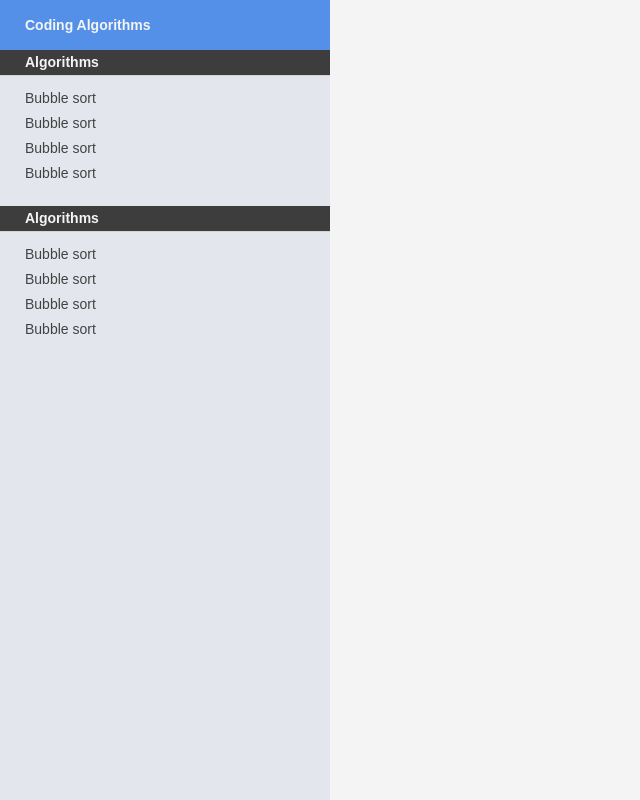
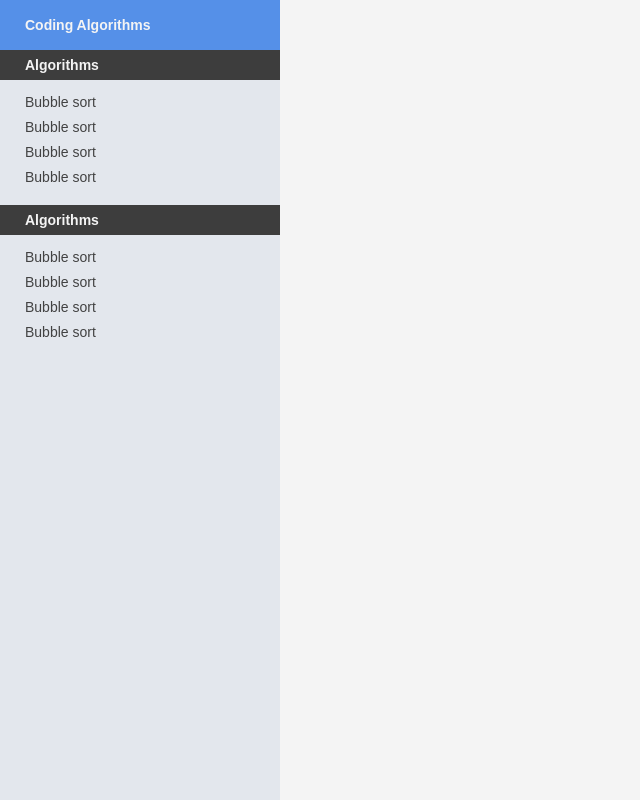
Before and after one commit to ericnam/codingalgorithms, a React (Create React App) app in the folder client/: page / in a window 1280 px wide. Shown: the whole page, without its empty margins (0-640 px from the left). Built offline with nearby package versions, Linux system fonts and the light colour scheme.

Commit message:
Update SideNavbar css and main stylesheet

```diff
--- a/client/src/stylesheets/Partial/SideNavbar.css
+++ b/client/src/stylesheets/Partial/SideNavbar.css
@@ -1,11 +1,11 @@
 .side-navbar {
   background-color: #e3e7ed;
-  width: 330px;
+  width: 280px;
   height: 100vh; }
   .side-navbar .header {
     font-weight: bold;
     line-height: 50px;
-    width: 330px;
+    width: 280px;
     background-color: #5590e8;
     color: #f4f4f4;
     -webkit-touch-callout: none;
@@ -20,17 +20,18 @@
     line-height: 25px; }
     .side-navbar .algo-list .algo-section {
       float: left;
-      padding: 0 0 20px; }
+      padding: 0 0 15px; }
       .side-navbar .algo-list .algo-section .title {
         float: left;
         font-weight: bold;
-        width: 305px;
-        border-bottom: 1px solid lightgrey;
+        width: 255px;
         color: #f4f4f4;
         margin: 0px 0 10px 0;
         padding: 0 0 0 25px;
+        line-height: 30px;
         background-color: #3d3d3d; }
       .side-navbar .algo-list .algo-section nav a {
-        margin: 0 25px;
+        margin: 0 10px 0 0;
+        padding: 0 0 0 25px;
         float: left;
-        width: 305px; }
+        width: 255px; }
--- a/client/src/stylesheets/Partial/SideNavbar.scss
+++ b/client/src/stylesheets/Partial/SideNavbar.scss
@@ -2,13 +2,13 @@
 
 .side-navbar {
     background-color: $primary-color;
-    width: 330px;
+    width: 280px;
     height: 100vh;
 
     .header {
         font-weight: bold;
         line-height: 50px;
-        width: 330px;
+        width: 280px;
         background-color:$accent-color;
         color: $white;
 
@@ -30,24 +30,26 @@
 
         .algo-section {
             float: left;
-            padding: 0 0 20px;
+            padding: 0 0 15px;
 
             .title {
                 float: left;
                 font-weight: bold;
-                width: 305px;
-                border-bottom: 1px solid lightgrey;
+                width: 255px;
+                // border-bottom: 1px solid lightgrey;
                 color: $white;
                 margin: 0px 0 10px 0;
                 padding: 0 0 0 25px;
+                line-height: 30px;
                 background-color: #3d3d3d;
             }
 
             nav {
                 a {
-                    margin: 0 25px;
+                    margin: 0 10px 0 0;
+                    padding: 0 0 0 25px;
                     float: left;
-                    width: 305px;
+                    width: 255px;
                 }
             }
         }
--- a/client/src/stylesheets/Stylesheet.css
+++ b/client/src/stylesheets/Stylesheet.css
@@ -31,12 +31,12 @@ body {
 
 .side-navbar {
   background-color: #e3e7ed;
-  width: 330px;
+  width: 280px;
   height: 100vh; }
   .side-navbar .header {
     font-weight: bold;
     line-height: 50px;
-    width: 330px;
+    width: 280px;
     background-color: #5590e8;
     color: #f4f4f4;
     -webkit-touch-callout: none;
@@ -51,17 +51,18 @@ body {
     line-height: 25px; }
     .side-navbar .algo-list .algo-section {
       float: left;
-      padding: 0 0 20px; }
+      padding: 0 0 15px; }
       .side-navbar .algo-list .algo-section .title {
         float: left;
         font-weight: bold;
-        width: 305px;
-        border-bottom: 1px solid lightgrey;
+        width: 255px;
         color: #f4f4f4;
         margin: 0px 0 10px 0;
         padding: 0 0 0 25px;
+        line-height: 30px;
         background-color: #3d3d3d; }
       .side-navbar .algo-list .algo-section nav a {
-        margin: 0 25px;
+        margin: 0 10px 0 0;
+        padding: 0 0 0 25px;
         float: left;
-        width: 305px; }
+        width: 255px; }
```
